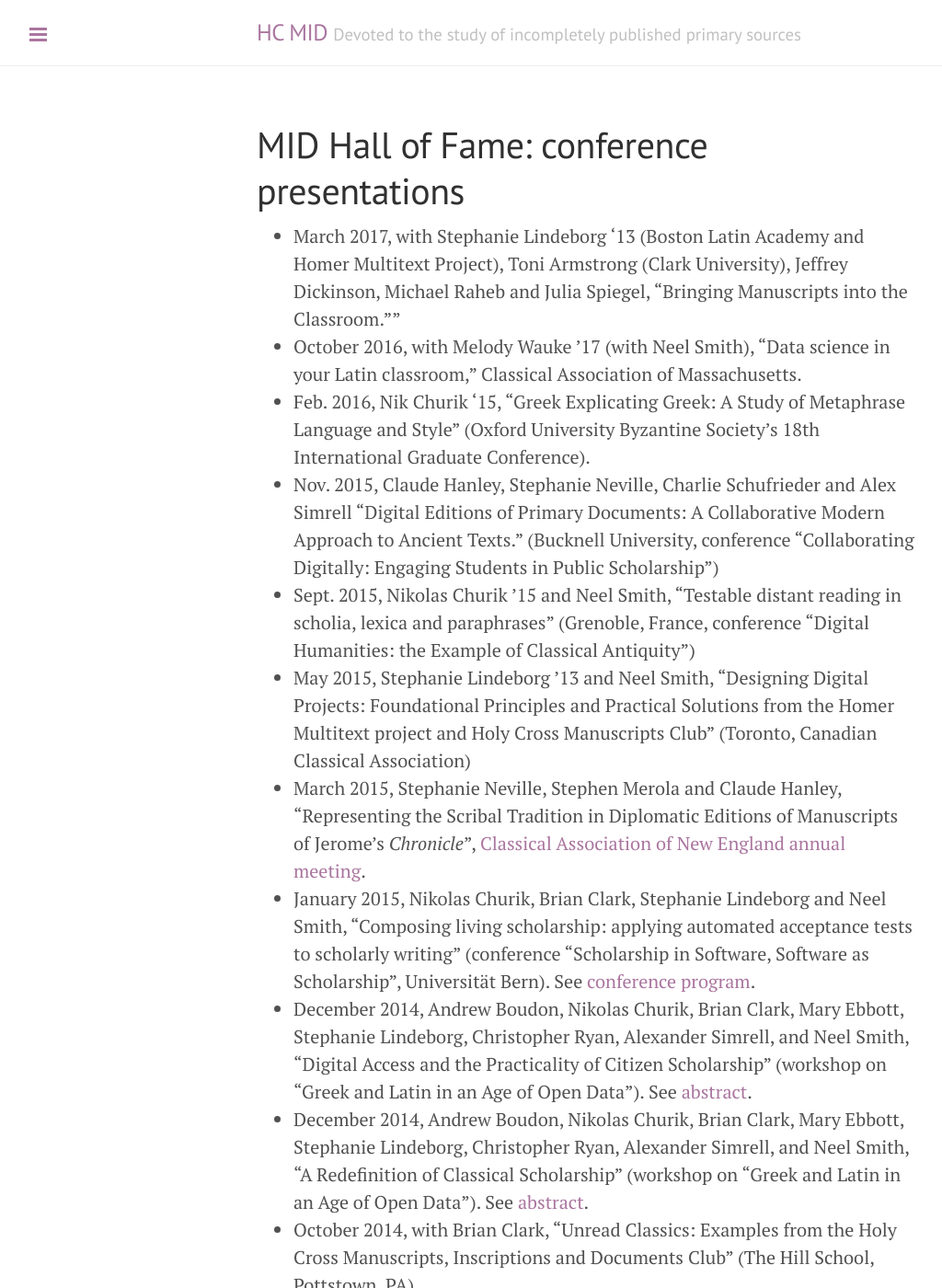
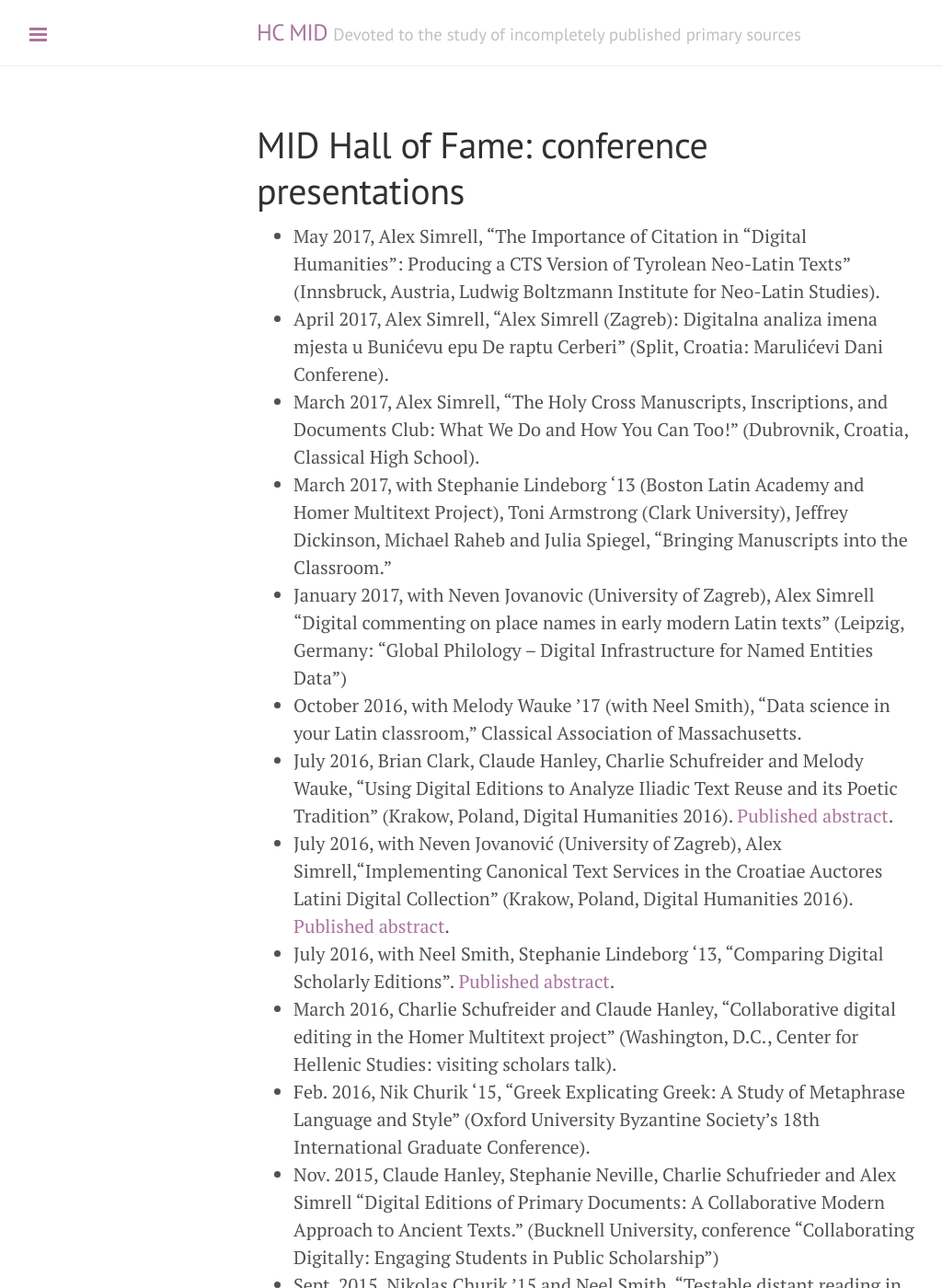
Before and after one commit to HCMID/HCMID.github.io, a Jekyll site: the page built from hof/talks.md, in a window 1280 px wide and 1400 px high. Shown: the whole window at 92% size, without its empty margins (1-1025 px from the left). Built offline with Jekyll 4.4.1, drawn with Linux system fonts in a browser that asks for light colours.

Commit message:
Add  Alex's talks this year

```diff
--- a/hof/talks.md
+++ b/hof/talks.md
@@ -3,8 +3,16 @@ title: "MID Hall of Fame: conference presentations"
 layout: page
 ---
 
-- March 2017, with Stephanie Lindeborg '13 (Boston Latin Academy and Homer Multitext Project), Toni Armstrong (Clark University), Jeffrey Dickinson, Michael Raheb and Julia Spiegel, "Bringing Manuscripts into the Classroom.""
+- May 2017, Alex Simrell, "The Importance of Citation in “Digital Humanities”: Producing a CTS Version of Tyrolean Neo-Latin Texts" (Innsbruck, Austria, Ludwig Boltzmann Institute for Neo-Latin Studies).
+- April 2017, Alex Simrell, "Alex Simrell (Zagreb): Digitalna analiza imena mjesta u Bunićevu epu De raptu Cerberi" (Split, Croatia: Marulićevi Dani Conferene).
+- March 2017, Alex Simrell, "The Holy Cross Manuscripts, Inscriptions, and Documents Club: What We Do and How You Can Too!" (Dubrovnik, Croatia, Classical High School).
+- March 2017, with Stephanie Lindeborg '13 (Boston Latin Academy and Homer Multitext Project), Toni Armstrong (Clark University), Jeffrey Dickinson, Michael Raheb and Julia Spiegel, "Bringing Manuscripts into the Classroom."
+- January 2017, with Neven Jovanovic (University of Zagreb), Alex Simrell "Digital commenting on place names in early modern Latin texts" (Leipzig, Germany: "Global Philology – Digital Infrastructure for Named Entities Data")
 - October 2016, with Melody Wauke ’17 (with Neel Smith), “Data science in your Latin classroom,” Classical Association of Massachusetts.
+- July 2016, Brian Clark, Claude Hanley, Charlie Schufreider and Melody Wauke, “Using Digital Editions to Analyze Iliadic Text Reuse and its Poetic Tradition”  (Krakow, Poland, Digital Humanities 2016). [Published abstract](http://dh2016.adho.org/abstracts/25).
+- July 2016, with Neven Jovanović (University of Zagreb), Alex Simrell,“Implementing Canonical Text Services in the Croatiae Auctores Latini Digital Collection”  (Krakow, Poland, Digital Humanities 2016). [Published abstract](http://dh2016.adho.org/abstracts/229).
+- July 2016, with Neel Smith, Stephanie Lindeborg '13, “Comparing Digital Scholarly Editions”. [Published abstract](http://dh2016.adho.org/abstracts/141).
+- March 2016, Charlie Schufreider and Claude Hanley, "Collaborative digital editing in the Homer Multitext project" (Washington, D.C., Center for Hellenic Studies: visiting scholars talk).
 - Feb. 2016, Nik Churik '15, "Greek Explicating Greek:  A Study of Metaphrase Language and Style" (Oxford University Byzantine Society’s 18th International Graduate Conference).
 - Nov. 2015, Claude Hanley, Stephanie Neville, Charlie Schufrieder and Alex Simrell  “Digital Editions of Primary Documents: A Collaborative Modern Approach to Ancient Texts.” (Bucknell University, conference  “Collaborating Digitally: Engaging Students in Public Scholarship”)
 - Sept. 2015, Nikolas Churik ’15 and Neel Smith, "Testable distant reading in scholia, lexica and paraphrases" (Grenoble, France, conference "Digital Humanities: the Example of Classical Antiquity")
```
